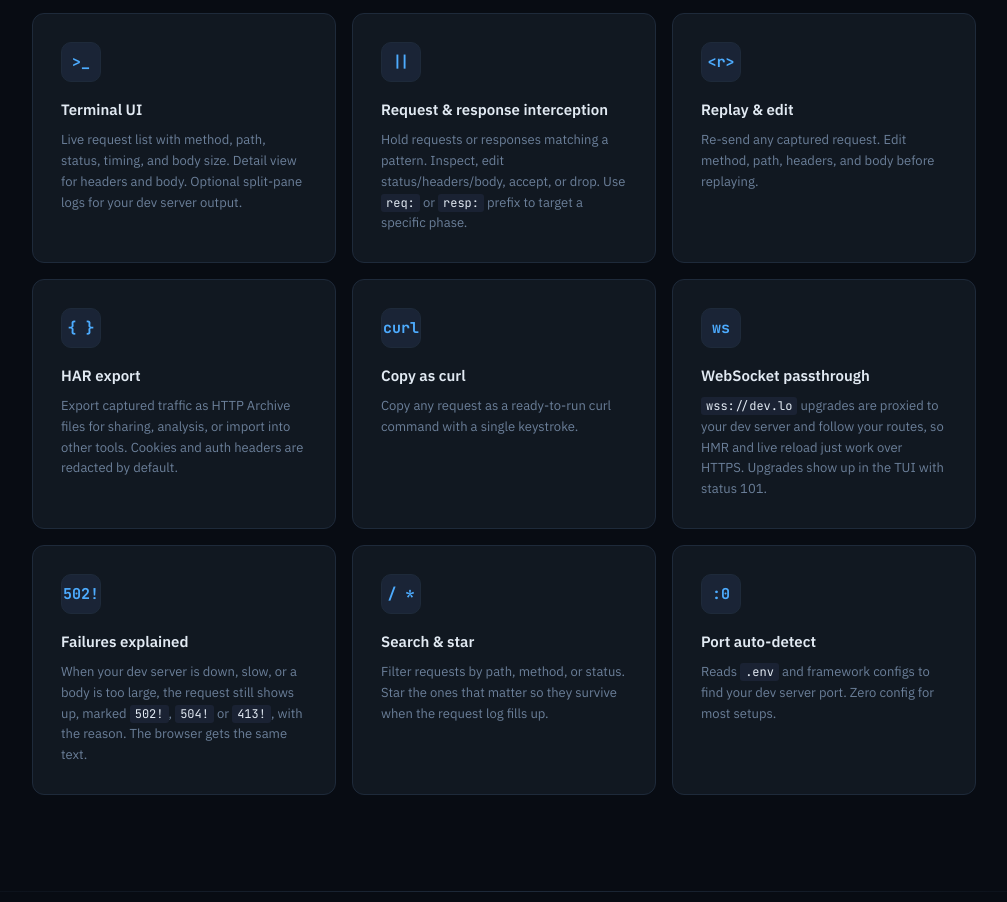
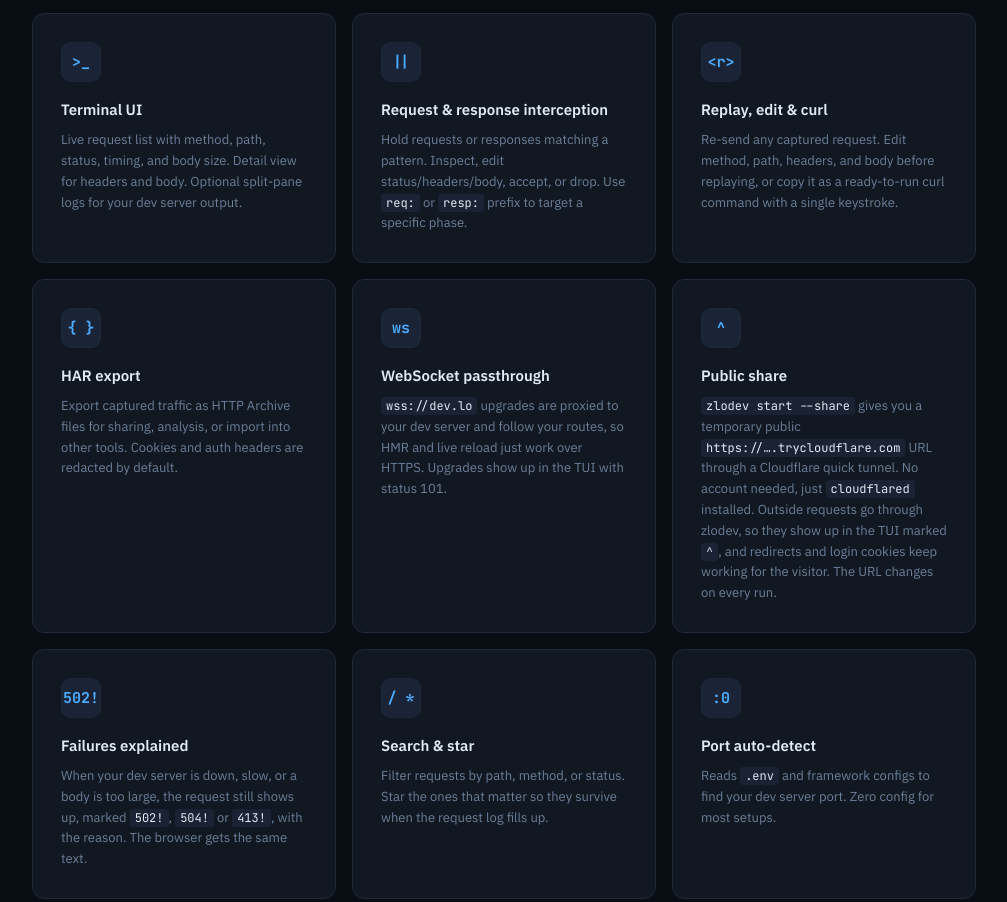
Before and after one commit to vandot/zlodev, a plain HTML site: page docs/index.html in a window 1280 px wide. Shown: the part 1836-2738 px from the top of the page, without its empty margins (136-1143 px from the left). Drawn offline with Linux system fonts and the light colour scheme.

Commit message:
Site: public share; CI: skip tests on docs-only PRs, run share tests (#35)
Website: zlodev now has a public URL (start --share), so the comparison row is a check, plus a Public share feature card. Copy as curl folds into Replay to keep the grid even.

CI: a changes job skips the linux/macos/windows jobs on PRs that touch no code; skipped jobs pass required checks. share, tunnel and child tests now run in CI.

```diff
--- a/docs/index.html
+++ b/docs/index.html
@@ -906,8 +906,8 @@
       </div>
       <div class="feature reveal">
         <div class="feature-icon">&lt;r&gt;</div>
-        <h3>Replay &amp; edit</h3>
-        <p>Re-send any captured request. Edit method, path, headers, and body before replaying.</p>
+        <h3>Replay, edit &amp; curl</h3>
+        <p>Re-send any captured request. Edit method, path, headers, and body before replaying, or copy it as a ready-to-run curl command with a single keystroke.</p>
       </div>
       <div class="feature reveal">
         <div class="feature-icon">{ }</div>
@@ -915,14 +915,14 @@
         <p>Export captured traffic as HTTP Archive files for sharing, analysis, or import into other tools. Cookies and auth headers are redacted by default.</p>
       </div>
       <div class="feature reveal">
-        <div class="feature-icon">curl</div>
-        <h3>Copy as curl</h3>
-        <p>Copy any request as a ready-to-run curl command with a single keystroke.</p>
-      </div>
-      <div class="feature reveal">
         <div class="feature-icon">ws</div>
         <h3>WebSocket passthrough</h3>
         <p><code>wss://dev.lo</code> upgrades are proxied to your dev server and follow your routes, so HMR and live reload just work over HTTPS. Upgrades show up in the TUI with status 101.</p>
+      </div>
+      <div class="feature reveal">
+        <div class="feature-icon">^</div>
+        <h3>Public share</h3>
+        <p><code>zlodev start --share</code> gives you a temporary public <code>https://&hellip;.trycloudflare.com</code> URL through a Cloudflare quick tunnel. No account needed, just <code>cloudflared</code> installed. Outside requests go through zlodev, so they show up in the TUI marked <code>^</code>, and redirects and login cookies keep working for the visitor. The URL changes on every run.</p>
       </div>
       <div class="feature reveal">
         <div class="feature-icon">502!</div>
@@ -1120,8 +1120,7 @@
       <div class="detail-card reveal">
         <h3>Headless mode</h3>
         <p>Run with <code>--no-tui</code> for script and CI usage. Logs go to stderr instead of the terminal UI.</p>
-      </div>
-      <div class="detail-card reveal">
+      </div>      <div class="detail-card reveal">
         <h3>Max body control</h3>
         <p>Request bodies are forwarded in full up to <code>--max-body</code> (default 10M, supports K, M, G suffixes); larger ones get <code>413</code>. Responses stream through at any size. The TUI shows the first 32 KB of each body.</p>
       </div>
@@ -1159,7 +1158,7 @@
           <tr><td>Single binary</td><td class="cmp-yes">&#10003;</td><td class="cmp-yes">&#10003;</td><td class="cmp-yes">&#10003;</td><td class="cmp-yes">&#10003;</td></tr>
           <tr><td>Free &amp; open source</td><td class="cmp-yes">&#10003;</td><td class="cmp-yes">&#10003;</td><td class="cmp-yes">&#10003;</td><td class="cmp-no">&#10007;</td></tr>
           <tr><td>No account required</td><td class="cmp-yes">&#10003;</td><td class="cmp-yes">&#10003;</td><td class="cmp-yes">&#10003;</td><td class="cmp-no">&#10007;</td></tr>
-          <tr><td>Publicly accessible over internet</td><td class="cmp-no">&#10007;</td><td class="cmp-no">&#10007;</td><td class="cmp-no">&#10007;</td><td class="cmp-yes">&#10003;</td></tr>
+          <tr><td>Publicly accessible over internet</td><td class="cmp-yes">&#10003;</td><td class="cmp-no">&#10007;</td><td class="cmp-no">&#10007;</td><td class="cmp-yes">&#10003;</td></tr>
         </tbody>
       </table>
     </div>
```
Also changed, not shown: 1 other file.
